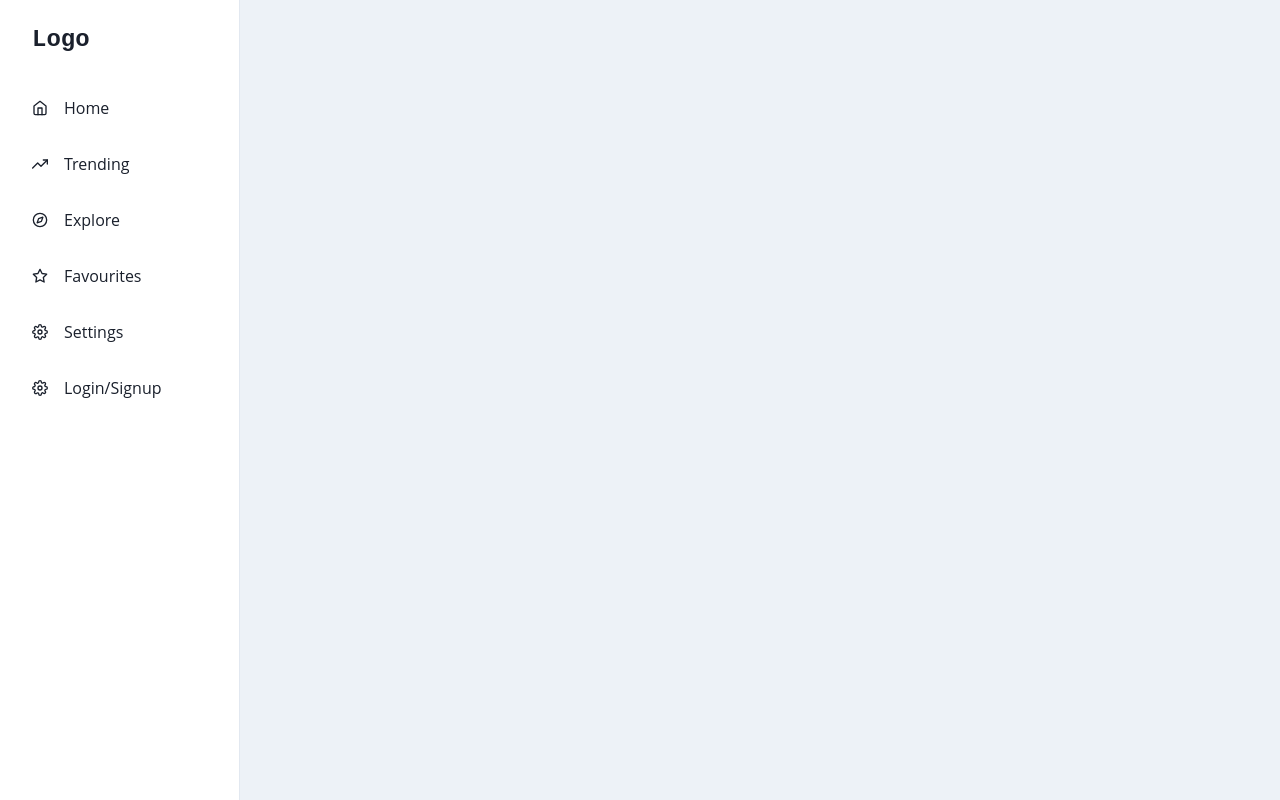
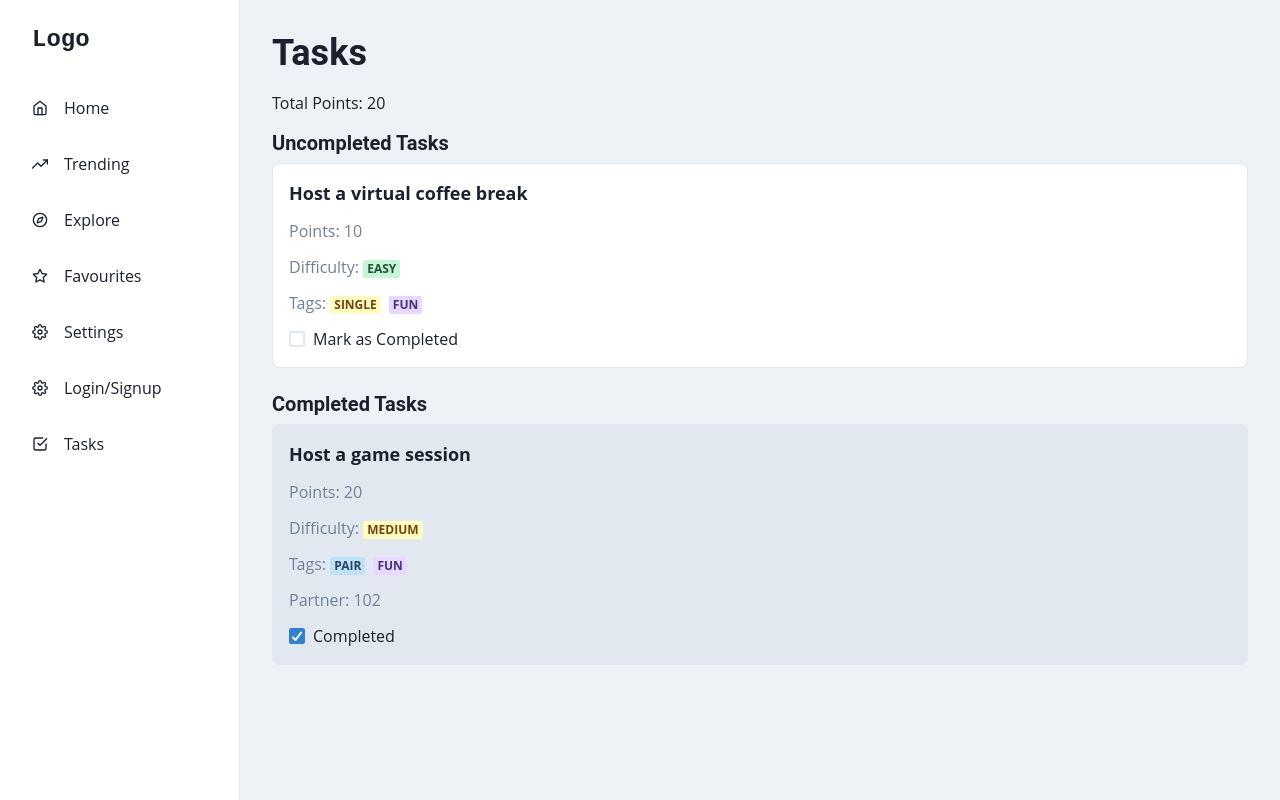
Before and after one commit to lionsee77/harborhackers, a React (Vite) app in the folder react-app/: page /tasks in a window 1280 px wide. Built offline with nearby package versions, Linux system fonts and the light colour scheme.

Commit message:
employees task view v1

```diff
--- a/react-app/package.json
+++ b/react-app/package.json
@@ -14,7 +14,7 @@
     "@chakra-ui/react": "^2.10.2",
     "@emotion/react": "^11.13.3",
     "@emotion/styled": "^11.13.0",
-    "framer-motion": "^11.11.7",
+    "framer-motion": "^11.11.8",
     "react": "^18.3.1",
     "react-dom": "^18.3.1",
     "react-icons": "^5.3.0",
--- a/react-app/src/App.jsx
+++ b/react-app/src/App.jsx
@@ -7,6 +7,7 @@ import Login from './pages/Login';
 import Explore from './pages/Explore';
 import Favourites from './pages/Favourites';
 import Settings from './pages/Settings';
+import Tasks from './pages/Tasks';
 
 function App() {
   return (
@@ -19,6 +20,7 @@ function App() {
           <Route path="/favourites" element={<Favourites />} />
           <Route path="/settings" element={<Settings />} />
           <Route path="/login" element={<Login />} />
+          <Route path="/tasks" element={<Tasks />} />
 
         </Routes>
       </Sidebar>
--- a/react-app/src/components/Sidebar.jsx
+++ b/react-app/src/components/Sidebar.jsx
@@ -20,6 +20,7 @@ import {
     FiStar,
     FiSettings,
     FiMenu,
+    FiCheckSquare,
 
 } from 'react-icons/fi';
 import { Link, Route, Routes } from 'react-router-dom';
@@ -29,6 +30,7 @@ import Explore from '../pages/Explore';
 import Favourites from '../pages/Favourites';
 import Settings from '../pages/Settings';
 import Login from '../pages/Login';
+import Tasks from '../pages/Tasks';
 
 
 // Sidebar link items
@@ -39,6 +41,8 @@ const LinkItems = [
     { name: 'Favourites', icon: FiStar, path: '/favourites' },
     { name: 'Settings', icon: FiSettings, path: '/settings' },
     { name: 'Login/Signup', icon: FiSettings, path: '/login' },
+    { name: 'Tasks', icon: FiCheckSquare, path: '/tasks' },
+
 
 ];
 
--- /dev/null
+++ b/react-app/src/components/TaskCard.jsx
@@ -0,0 +1,83 @@
+import React from 'react';
+import { Box, Text, Checkbox, Badge, Stack, Tag, TagLabel } from '@chakra-ui/react';
+
+// Helper function to determine badge color based on difficulty
+const getDifficultyColor = (difficulty) => {
+    switch (difficulty) {
+        case 'easy':
+            return 'green';
+        case 'medium':
+            return 'yellow';
+        case 'hard':
+            return 'red';
+        default:
+            return 'gray';
+    }
+};
+
+const getTagColor = (type) => {
+    switch (type.trim().toLowerCase()) {
+        case 'single':
+            return 'yellow';
+        case 'pair':
+            return 'blue';
+        case 'fun':
+            return 'purple';
+        case 'work':
+            return 'orange'
+        default:
+            return 'gray';
+    }
+};
+
+const TaskCard = ({ task, onToggle }) => {
+    const taskTypes = task.task_type.split('_');
+    const partnerName = task.partner_id || null;
+
+    return (
+        <Box p={4} borderWidth="1px" borderRadius="lg" mb={4} bg={task.completed ? 'gray.200' : 'white'}>
+            <Stack spacing={3}>
+                {/* Task description */}
+                <Text fontSize="lg" fontWeight="bold">
+                    {task.task_description}
+                </Text>
+
+                {/* Points */}
+                <Text fontSize="md" color="gray.500">
+                    Points: {task.points}
+                </Text>
+
+                {/* Difficulty */}
+                <Text fontSize="md" color="gray.500">
+                    Difficulty: <Badge colorScheme={getDifficultyColor(task.difficulty)}>{task.difficulty}</Badge>
+                </Text>
+
+                 {/* Tags display */}
+                 <Text fontSize="md" color="gray.500">
+                    Tags: {taskTypes.map((type, index) => (
+                        <Badge key={index} colorScheme={getTagColor(type)} mr={2}>
+                            {type.trim()}
+                        </Badge>
+                    ))}
+                </Text>
+
+                {/* Partner display if applicable */}
+                {partnerName && (
+                    <Text fontSize="md" color="gray.500">
+                        Partner: {partnerName}
+                    </Text>
+                )}
+
+                {/* Completion checkbox */}
+                <Checkbox
+                    isChecked={task.completed}
+                    onChange={() => onToggle(task.task_id)}
+                >
+                    {task.completed ? 'Completed' : 'Mark as Completed'}
+                </Checkbox>
+            </Stack>
+        </Box>
+    );
+};
+
+export default TaskCard;
--- /dev/null
+++ b/react-app/src/components/TaskList.jsx
@@ -0,0 +1,94 @@
+import React, { useState, useEffect } from 'react';
+import { Box, Heading, Text } from '@chakra-ui/react';
+import TaskCard from './TaskCard';
+
+const TaskList = () => {
+    const [tasks, setTasks] = useState([]);
+    const [totalPoints, setTotalPoints] = useState(0);
+
+    // Placeholder function to simulate data fetch
+    const fetchTasks = async () => {
+        return [
+            {
+                task_id: '1',
+                user_id: "101",
+                partner_id: null,
+                task_description: "Host a virtual coffee break",
+                task_type: "single_fun",
+                difficulty: "easy",
+                points: 10,
+                suggested_courses: [],
+                completed: false,
+                created_at: null
+            },
+            {
+                task_id: '2',
+                user_id: "101",
+                partner_id: "102",
+                task_description: "Host a game session",
+                task_type: "pair_fun",
+                difficulty: "medium",
+                points: 20,
+                suggested_courses: [],
+                completed: true,
+                created_at: null
+            },
+            // Add more tasks here...
+        ];
+    };
+
+    // Fetch tasks when the component mounts
+    useEffect(() => {
+        const getTasks = async () => {
+            const fetchedTasks = await fetchTasks();
+            setTasks(fetchedTasks);
+            calculateTotalPoints(fetchedTasks);
+        };
+
+        getTasks();
+    }, []);
+
+    const calculateTotalPoints = (taskList) => {
+        const total = taskList.reduce((acc, task) => {
+            return task.completed ? acc + task.points : acc;
+        }, 0);
+        setTotalPoints(total);
+    };
+
+    const handleToggle = (taskId) => {
+        setTasks((prevTasks) => {
+            const updatedTasks = prevTasks.map((task) => {
+                if (task.task_id === taskId) {
+                    return { ...task, completed: !task.completed };
+                }
+                return task;
+            });
+
+            // Update total points
+            calculateTotalPoints(updatedTasks);
+
+            return updatedTasks;
+        });
+    };
+
+    // Split tasks into completed and uncompleted
+    const completedTasks = tasks.filter(task => task.completed);
+    const uncompletedTasks = tasks.filter(task => !task.completed);
+
+    return (
+        <Box p={8}>
+            <Heading mb={4}>Tasks</Heading>
+            <Text mb={4}>Total Points: {totalPoints}</Text>
+            <Heading size="md" mb={2}>Uncompleted Tasks</Heading>
+            {uncompletedTasks.map((task) => (
+                <TaskCard key={task.task_id} task={task} onToggle={handleToggle} />
+            ))}
+            <Heading size="md" mb={2} mt={6}>Completed Tasks</Heading>
+            {completedTasks.map((task) => (
+                <TaskCard key={task.task_id} task={task} onToggle={handleToggle} />
+            ))}
+        </Box>
+    );
+};
+
+export default TaskList;
--- /dev/null
+++ b/react-app/src/pages/Tasks.jsx
@@ -0,0 +1,13 @@
+import React from 'react';
+import TaskList from '../components/TaskList'; // Make sure this path is correct
+import { Box } from '@chakra-ui/react';
+
+const Tasks = () => {
+    return (
+        <Box>
+            <TaskList />
+        </Box>
+    );
+};
+
+export default Tasks;
```
Also changed, not shown: 1 other file (tests, documents, lock files or other folders).
